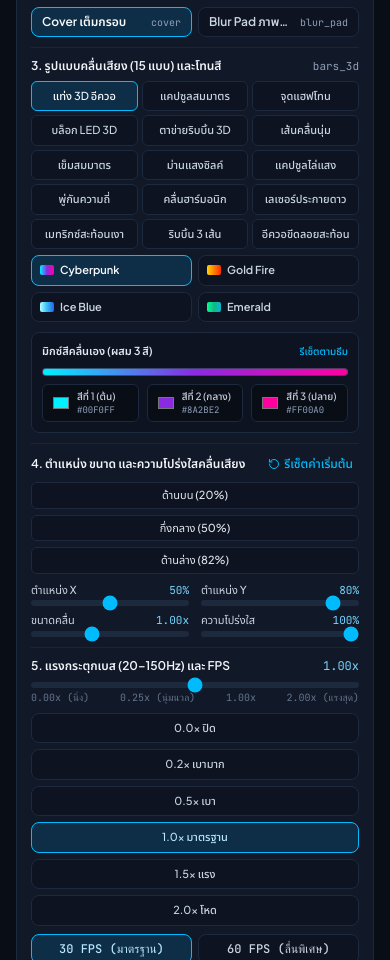
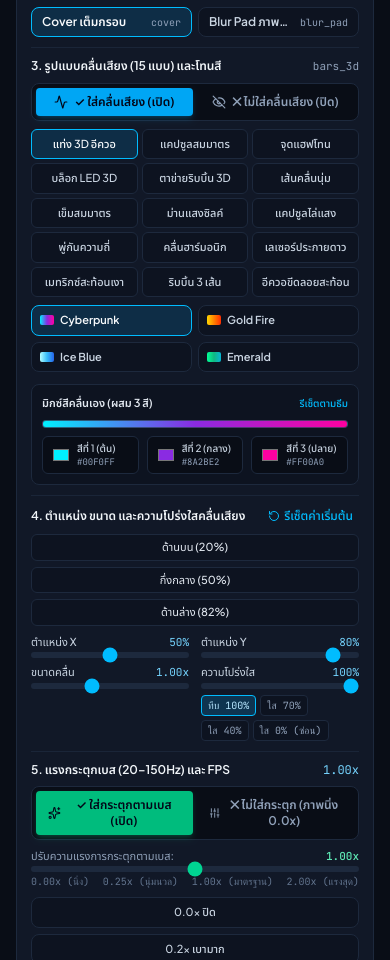
Before and after one commit to miximage-art-audio/miximage-studio, a React (Vite) app: page / in a window 390 px wide. Shown: the part 1040-2000 px from the top of the page. Built offline with nearby package versions, Linux system fonts and the light colour scheme.

Commit message:
feat(ui): add controls to toggle waveform display and bass bounce on/off with opacity presets

```diff
--- a/src/App.tsx
+++ b/src/App.tsx
@@ -78,6 +78,7 @@ export default function App() {
   const [ratio, setRatio] = useState<AspectRatioKey>('16:9');
   const [fitMode, setFitMode] = useState<FitMode>('cover');
   const [style, setStyle] = useState<WaveformStyle>('bars_3d');
+  const [showWaveform, setShowWaveform] = useState<boolean>(true);
   const [theme, setTheme] = useState<ColorThemeKey>('cyberpunk');
   const [colorMix, setColorMix] = useState<WaveformColorMix>(() =>
     getThemeColorMix('cyberpunk')
@@ -150,6 +151,7 @@ export default function App() {
     waveformLayout,
     mediaType,
     trimStartSec,
+    showWaveform,
   });
 
   paramsRef.current = {
@@ -162,6 +164,7 @@ export default function App() {
     waveformLayout,
     mediaType,
     trimStartSec,
+    showWaveform,
   };
 
   const customImgUrlRef = useRef<string | null>(null);
@@ -284,6 +287,7 @@ export default function App() {
         waveformLayout: wfLayout,
         mediaType: mType,
         trimStartSec: tStart,
+        showWaveform: isWfVisible,
       } = paramsRef.current;
       if (!canvas || !surface || !dsp) return { bassVal: 0, onsetFlux: 0 };
 
@@ -329,7 +333,8 @@ export default function App() {
         exactFrame,
         wfLayout,
         onsetFlux,
-        cMix
+        cMix,
+        isWfVisible
       );
       return { bassVal, onsetFlux };
     },
@@ -350,6 +355,7 @@ export default function App() {
     ratio,
     fitMode,
     style,
+    showWaveform,
     theme,
     colorMix,
     bassIntensity,
@@ -775,6 +781,7 @@ export default function App() {
                 ratio={ratio}
                 fitMode={fitMode}
                 style={style}
+                showWaveform={showWaveform}
                 theme={theme}
                 fps={fps}
                 bassIntensity={bassIntensity}
@@ -807,6 +814,7 @@ export default function App() {
                 ratio={ratio}
                 fitMode={fitMode}
                 style={style}
+                showWaveform={showWaveform}
                 theme={theme}
                 colorMix={colorMix}
                 bassIntensity={bassIntensity}
@@ -827,6 +835,7 @@ export default function App() {
                 onChangeRatio={setRatio}
                 onChangeFitMode={setFitMode}
                 onChangeStyle={handleChangeStyle}
+                onChangeShowWaveform={setShowWaveform}
                 onChangeTheme={handleChangeTheme}
                 onChangeColorMix={setColorMix}
                 onChangeBassIntensity={setBassIntensity}
@@ -856,6 +865,7 @@ export default function App() {
         videoEl={loadedVideo}
         renderDuration={effectiveDuration}
         songDuration={songDuration}
+        showWaveform={showWaveform}
         trimStartSec={trimStartSec}
         audioSamples={audioSamples}
         audioBuffer={audioBufferForRender}
--- a/src/components/ControlRail.tsx
+++ b/src/components/ControlRail.tsx
@@ -1,5 +1,5 @@
 import React, { useRef } from 'react';
-import { Film, ImagePlus, Music2, RotateCcw, Upload } from 'lucide-react';
+import { Activity, EyeOff, Film, ImagePlus, Music2, RotateCcw, Sliders, Sparkles, Upload } from 'lucide-react';
 import {
   ASPECT_RATIOS,
   AspectRatioKey,
@@ -35,6 +35,7 @@ interface ControlRailProps {
   ratio: AspectRatioKey;
   fitMode: FitMode;
   style: WaveformStyle;
+  showWaveform: boolean;
   theme: ColorThemeKey;
   colorMix: WaveformColorMix;
   bassIntensity: number;
@@ -51,6 +52,7 @@ interface ControlRailProps {
   onChangeRatio: (ratio: AspectRatioKey) => void;
   onChangeFitMode: (fit: FitMode) => void;
   onChangeStyle: (style: WaveformStyle) => void;
+  onChangeShowWaveform: (show: boolean) => void;
   onChangeTheme: (theme: ColorThemeKey) => void;
   onChangeColorMix: (next: WaveformColorMix) => void;
   onChangeBassIntensity: (val: number) => void;
@@ -73,6 +75,7 @@ export const ControlRail: React.FC<ControlRailProps> = ({
   ratio,
   fitMode,
   style,
+  showWaveform,
   theme,
   colorMix,
   bassIntensity,
@@ -89,6 +92,7 @@ export const ControlRail: React.FC<ControlRailProps> = ({
   onChangeRatio,
   onChangeFitMode,
   onChangeStyle,
+  onChangeShowWaveform,
   onChangeTheme,
   onChangeColorMix,
   onChangeBassIntensity,
@@ -100,6 +104,7 @@ export const ControlRail: React.FC<ControlRailProps> = ({
   const imgInputRef = useRef<HTMLInputElement>(null);
   const videoInputRef = useRef<HTMLInputElement>(null);
   const audioInputRef = useRef<HTMLInputElement>(null);
+  const lastNonZeroBassRef = useRef<number>(bassIntensity > 0 ? bassIntensity : 1.0);
 
   const updateLayout = (patch: Partial<WaveformLayoutConfig>) => {
     onChangeWaveformLayout(clampWaveformLayout({ ...waveformLayout, ...patch }));
@@ -452,22 +457,63 @@ export const ControlRail: React.FC<ControlRailProps> = ({
       <hr className="border-slate-800/80" />
 
       {/* 3. Waveform Style (15 styles) & Color Theme */}
-      <div className="flex flex-col gap-1.5">
+      <div className="flex flex-col gap-2">
         <div className="flex items-center justify-between gap-2">
           <h2 className="text-xs sm:text-sm font-semibold text-slate-100">
             3. รูปแบบคลื่นเสียง (15 แบบ) และโทนสี
           </h2>
-          <span className="text-[11px] font-mono text-slate-400">{style}</span>
+          <span className="text-[11px] font-mono text-slate-400">
+            {showWaveform ? style : 'ไม่ใส่คลื่นเสียง (ปิด)'}
+          </span>
         </div>
 
-        <div className="grid grid-cols-3 sm:grid-cols-5 gap-1">
+        {/* Toggle UI ใส่ หรือ ไม่ใส่ คลื่นเสียง */}
+        <div className="grid grid-cols-2 p-1 bg-[#090D16] border border-slate-800 rounded-lg gap-1">
+          <button
+            type="button"
+            onClick={() => onChangeShowWaveform(true)}
+            aria-pressed={showWaveform}
+            className={`py-1.5 px-3 rounded text-xs font-semibold flex items-center justify-center gap-1.5 transition-all ${
+              showWaveform
+                ? 'bg-sky-500 text-slate-950 shadow-md shadow-sky-500/20'
+                : 'text-slate-400 hover:text-slate-200 hover:bg-slate-800/60'
+            }`}
+          >
+            <Activity className="w-3.5 h-3.5" aria-hidden="true" />
+            <span>✓ ใส่คลื่นเสียง (เปิด)</span>
+          </button>
+          <button
+            type="button"
+            onClick={() => onChangeShowWaveform(false)}
+            aria-pressed={!showWaveform}
+            className={`py-1.5 px-3 rounded text-xs font-semibold flex items-center justify-center gap-1.5 transition-all ${
+              !showWaveform
+                ? 'bg-rose-500/20 text-rose-300 border border-rose-500/50 shadow-sm'
+                : 'text-slate-400 hover:text-slate-200 hover:bg-slate-800/60'
+            }`}
+          >
+            <EyeOff className="w-3.5 h-3.5" aria-hidden="true" />
+            <span>✕ ไม่ใส่คลื่นเสียง (ปิด)</span>
+          </button>
+        </div>
+
+        {!showWaveform && (
+          <div className="text-[11px] text-amber-300/90 bg-amber-950/20 border border-amber-900/30 rounded-lg p-2 leading-relaxed">
+            ℹ️ <strong>กำลังปิดคลื่นเสียง:</strong> วิดีโอจะเน้นเฉพาะภาพหรือวิดีโอพื้นหลัง (สามารถคลิกเลือกรูปแบบด้านล่างเพื่อเปิดใช้งานคลื่นเสียงได้ทันที)
+          </div>
+        )}
+
+        <div className={`grid grid-cols-3 sm:grid-cols-5 gap-1 transition-opacity ${!showWaveform ? 'opacity-50' : 'opacity-100'}`}>
           {WAVEFORM_STYLES.map((item) => {
-            const active = style === item.key;
+            const active = showWaveform && style === item.key;
             return (
               <button
                 key={item.key}
                 type="button"
-                onClick={() => onChangeStyle(item.key)}
+                onClick={() => {
+                  onChangeShowWaveform(true);
+                  onChangeStyle(item.key);
+                }}
                 aria-pressed={active}
                 title={`${item.label} (${item.key}) — ${item.description}`}
                 className={`px-1.5 py-1.5 rounded-md border text-center transition-colors focus-visible:outline-none focus-visible:ring-2 focus-visible:ring-sky-400 ${
@@ -698,6 +744,53 @@ export const ControlRail: React.FC<ControlRailProps> = ({
               onChange={(e) => updateLayout({ opacity: parseFloat(e.target.value) })}
               className="w-full h-1.5 bg-slate-800 rounded-lg appearance-none cursor-pointer accent-sky-400"
             />
+            {/* Quick Presets for Transparency / Opacity */}
+            <div className="flex items-center gap-1 mt-1 flex-wrap">
+              <button
+                type="button"
+                onClick={() => updateLayout({ opacity: 1.0 })}
+                className={`px-1.5 py-0.5 rounded text-[10px] font-mono border transition-colors ${
+                  Math.abs(waveformLayout.opacity - 1.0) < 0.05
+                    ? 'border-sky-400 bg-sky-500/20 text-sky-200'
+                    : 'border-slate-800 bg-[#0D1320] text-slate-400 hover:text-slate-200'
+                }`}
+              >
+                ทึบ 100%
+              </button>
+              <button
+                type="button"
+                onClick={() => updateLayout({ opacity: 0.7 })}
+                className={`px-1.5 py-0.5 rounded text-[10px] font-mono border transition-colors ${
+                  Math.abs(waveformLayout.opacity - 0.7) < 0.05
+                    ? 'border-sky-400 bg-sky-500/20 text-sky-200'
+                    : 'border-slate-800 bg-[#0D1320] text-slate-400 hover:text-slate-200'
+                }`}
+              >
+                ใส 70%
+              </button>
+              <button
+                type="button"
+                onClick={() => updateLayout({ opacity: 0.4 })}
+                className={`px-1.5 py-0.5 rounded text-[10px] font-mono border transition-colors ${
+                  Math.abs(waveformLayout.opacity - 0.4) < 0.05
+                    ? 'border-sky-400 bg-sky-500/20 text-sky-200'
+                    : 'border-slate-800 bg-[#0D1320] text-slate-400 hover:text-slate-200'
+                }`}
+              >
+                ใส 40%
+              </button>
+              <button
+                type="button"
+                onClick={() => updateLayout({ opacity: 0.0 })}
+                className={`px-1.5 py-0.5 rounded text-[10px] font-mono border transition-colors ${
+                  waveformLayout.opacity <= 0.05
+                    ? 'border-rose-400 bg-rose-500/20 text-rose-200'
+                    : 'border-slate-800 bg-[#0D1320] text-slate-400 hover:text-slate-200'
+                }`}
+              >
+                ใส 0% (ซ่อน)
+              </button>
+            </div>
           </div>
         </div>
       </div>
@@ -714,14 +807,63 @@ export const ControlRail: React.FC<ControlRailProps> = ({
             data-testid="bass-intensity-value"
             className="text-xs font-mono tabular-nums text-sky-300"
           >
+            {bassIntensity > 0 ? `${bassIntensity.toFixed(2)}x` : 'ไม่ใส่กระตุก (ปิด)'}
+          </span>
+        </div>
+
+        {/* Toggle UI ใส่ หรือ ไม่ใส่ กระตุกตามเบส */}
+        <div className="grid grid-cols-2 p-1 bg-[#090D16] border border-slate-800 rounded-lg gap-1">
+          <button
+            type="button"
+            onClick={() => {
+              if (bassIntensity === 0) {
+                onChangeBassIntensity(lastNonZeroBassRef.current || 1.0);
+              }
+            }}
+            aria-pressed={bassIntensity > 0}
+            className={`py-1.5 px-3 rounded text-xs font-semibold flex items-center justify-center gap-1.5 transition-all ${
+              bassIntensity > 0
+                ? 'bg-emerald-500 text-slate-950 shadow-md shadow-emerald-500/20'
+                : 'text-slate-400 hover:text-slate-200 hover:bg-slate-800/60'
+            }`}
+          >
+            <Sparkles className="w-3.5 h-3.5" aria-hidden="true" />
+            <span>✓ ใส่กระตุกตามเบส (เปิด)</span>
+          </button>
+          <button
+            type="button"
+            onClick={() => {
+              if (bassIntensity > 0) {
+                lastNonZeroBassRef.current = bassIntensity;
+              }
+              onChangeBassIntensity(0.0);
+            }}
+            aria-pressed={bassIntensity === 0}
+            className={`py-1.5 px-3 rounded text-xs font-semibold flex items-center justify-center gap-1.5 transition-all ${
+              bassIntensity === 0
+                ? 'bg-amber-500/20 text-amber-300 border border-amber-500/50 shadow-sm'
+                : 'text-slate-400 hover:text-slate-200 hover:bg-slate-800/60'
+            }`}
+          >
+            <Sliders className="w-3.5 h-3.5" aria-hidden="true" />
+            <span>✕ ไม่ใส่กระตุก (ภาพนิ่ง 0.0x)</span>
+          </button>
+        </div>
+
+        {bassIntensity === 0 ? (
+          <div className="text-[11px] text-amber-300/90 bg-amber-950/20 border border-amber-900/30 rounded-lg p-2 leading-relaxed">
+            ℹ️ <strong>ปิดแรงกระตุกเบสอยู่:</strong> ภาพพื้นหลังจะอยู่นิ่งสนิท ไม่มีการซูมหรือสั่นไหวตามจังหวะเบส (สามารถคลิกเลือกปุ่มความแรงด้านล่างเพื่อเปิดใช้งานได้ทันที)
+          </div>
+        ) : (
+          <div className="flex flex-col gap-0.5">
+            <div className="flex items-center justify-between text-[11px] text-slate-400">
+              <label htmlFor="bass-intensity-slider">
+                ปรับความแรงการกระตุกตามเบส:
+              </label>
+              <span className="font-mono text-emerald-300 font-medium">
                 {bassIntensity.toFixed(2)}x
               </span>
             </div>
-
-        <div className="flex flex-col gap-0.5">
-          <label htmlFor="bass-intensity-slider" className="sr-only">
-            ปรับความแรงการกระตุกตามเบสแบบละเอียด
-          </label>
             <input
               id="bass-intensity-slider"
               type="range"
@@ -729,16 +871,21 @@ export const ControlRail: React.FC<ControlRailProps> = ({
               max={2}
               step={0.05}
               value={bassIntensity}
-            onChange={(e) => onChangeBassIntensity(parseFloat(e.target.value))}
-            className="w-full h-1.5 bg-slate-800 rounded-lg appearance-none cursor-pointer accent-sky-400"
+              onChange={(e) => {
+                const val = parseFloat(e.target.value);
+                if (val > 0) lastNonZeroBassRef.current = val;
+                onChangeBassIntensity(val);
+              }}
+              className="w-full h-1.5 bg-slate-800 rounded-lg appearance-none cursor-pointer accent-emerald-400"
             />
             <div className="flex justify-between text-[10px] font-mono text-slate-500">
               <span>0.00x (นิ่ง)</span>
               <span>0.25x (นุ่มนวล)</span>
-            <span>1.00x</span>
+              <span>1.00x (มาตรฐาน)</span>
               <span>2.00x (แรงสุด)</span>
             </div>
           </div>
+        )}
 
         <div className={`grid gap-1.5 ${DEMO_ARTWORKS.length === 1 ? 'grid-cols-1' : 'grid-cols-3'}`}>
           {BASS_INTENSITY_PRESETS.map((preset) => {
@@ -747,11 +894,14 @@ export const ControlRail: React.FC<ControlRailProps> = ({
               <button
                 key={preset.value}
                 type="button"
-                onClick={() => onChangeBassIntensity(preset.value)}
+                onClick={() => {
+                  if (preset.value > 0) lastNonZeroBassRef.current = preset.value;
+                  onChangeBassIntensity(preset.value);
+                }}
                 aria-pressed={active}
                 className={`px-2 py-1.5 rounded-lg border text-[11px] font-medium whitespace-nowrap transition-colors focus-visible:outline-none focus-visible:ring-2 focus-visible:ring-sky-400 ${
                   active
-                    ? 'border-sky-400 bg-sky-500/15 text-sky-200'
+                    ? 'border-emerald-400 bg-emerald-500/20 text-emerald-200 font-semibold shadow-sm'
                     : 'border-slate-800 bg-[#0D1320] text-slate-300 hover:border-slate-600'
                 }`}
               >
--- a/src/components/RenderExportModal.tsx
+++ b/src/components/RenderExportModal.tsx
@@ -31,6 +31,7 @@ export interface RenderExportModalProps {
   videoEl?: HTMLVideoElement | null;
   renderDuration?: number;
   songDuration?: number;
+  showWaveform?: boolean;
   trimStartSec?: number;
   audioSamples: Float32Array | null;
   audioBuffer: AudioBuffer | null;
@@ -68,6 +69,7 @@ export const RenderExportModal: React.FC<RenderExportModalProps> = ({
   videoEl,
   renderDuration,
   songDuration,
+  showWaveform = true,
   trimStartSec = 0,
   audioSamples,
   audioBuffer,
@@ -245,7 +247,8 @@ export const RenderExportModal: React.FC<RenderExportModalProps> = ({
           exactFrame,
           waveformLayout,
           onsetFlux,
-          colorMix
+          colorMix,
+          showWaveform
         );
       };
 
@@ -647,9 +650,9 @@ export const RenderExportModal: React.FC<RenderExportModalProps> = ({
             <span>อัตราส่วน: {ratio}</span>
             <span>ขนาด: {outW}×{outH} px</span>
             <span>FPS: {fps}</span>
-            <span>คลื่น: {style}</span>
+            <span>คลื่น: {showWaveform ? style : 'ไม่ใส่ (ปิด)'}</span>
             <span>ความยาว: {formatTime(selectedDuration)}</span>
-            <span>เบส: {bassIntensity.toFixed(1)}x</span>
+            <span>เบส: {bassIntensity > 0 ? `${bassIntensity.toFixed(1)}x` : 'ไม่ใส่ (ปิดสั่น)'}</span>
           </div>
 
           {(isBusy || status === 'done') && (
@@ -676,7 +679,7 @@ export const RenderExportModal: React.FC<RenderExportModalProps> = ({
               />
               <a
                 href={videoUrl}
-                download={`miximage_${ratio.replace(':', 'x')}_${style}_${fps}fps.${videoFormat.extension}`}
+                download={`miximage_${ratio.replace(':', 'x')}_${showWaveform ? style : 'no_wave'}_${fps}fps.${videoFormat.extension}`}
                 className="inline-flex items-center justify-center gap-2 px-4 py-2.5 rounded-lg bg-emerald-500 hover:bg-emerald-400 text-slate-950 text-sm font-semibold transition-colors"
               >
                 <Download className="w-4 h-4" aria-hidden="true" />
--- a/src/components/StudioStage.tsx
+++ b/src/components/StudioStage.tsx
@@ -17,6 +17,7 @@ interface StudioStageProps {
   ratio: AspectRatioKey;
   fitMode: FitMode;
   style: WaveformStyle;
+  showWaveform?: boolean;
   theme: ColorThemeKey;
   fps: FpsOption;
   bassIntensity: number;
@@ -50,6 +51,7 @@ export const StudioStage: React.FC<StudioStageProps> = ({
   ratio,
   fitMode,
   style,
+  showWaveform = true,
   theme,
   fps,
   bassIntensity,
@@ -245,6 +247,14 @@ export const StudioStage: React.FC<StudioStageProps> = ({
           </div>
         </div>
 
+        {showWaveform === false ? (
+          <div className="text-[11px] text-amber-300/90 bg-amber-950/20 border border-amber-900/30 rounded px-2.5 py-1 shrink-0 flex items-center justify-between">
+            <span>✕ ปิดคลื่นเสียงอยู่ (เน้นเฉพาะภาพพื้นหลัง/วิดีโอ)</span>
+            <span className="font-mono text-slate-400">
+              กระตุกตามเบส: {bassIntensity > 0 ? `${bassIntensity.toFixed(1)}x` : 'ปิดสั่น'}
+            </span>
+          </div>
+        ) : (
           <p className="text-[11px] text-slate-500 shrink-0">
             ลากเมาส์หรือนิ้วบนภาพพรีวิวเพื่อย้ายตำแหน่งคลื่นเสียงได้ทันที · ขนาด{' '}
             <span className="font-mono tabular-nums text-slate-400">
@@ -253,8 +263,13 @@ export const StudioStage: React.FC<StudioStageProps> = ({
             · โปร่งใส{' '}
             <span className="font-mono tabular-nums text-slate-400">
               {Math.round(waveformLayout.opacity * 100)}%
+            </span>{' '}
+            · กระตุกเบส:{' '}
+            <span className="font-mono tabular-nums text-slate-400">
+              {bassIntensity > 0 ? `${bassIntensity.toFixed(1)}x` : 'ปิดสั่น'}
             </span>
           </p>
+        )}
       </div>
 
       {/* Transport & Real-Time DSP Telemetry Strip */}
--- a/src/engine/renderer.ts
+++ b/src/engine/renderer.ts
@@ -223,7 +223,8 @@ export function renderStudioFrame(
   framePhase = 0,
   layout?: WaveformLayoutConfig,
   onsetFlux?: number,
-  customColors?: WaveformColorMix
+  customColors?: WaveformColorMix,
+  showWaveform = true
 ): void {
   const { width: w, height: h, baseCanvas, overlayCanvas, glowCanvas, workCanvas } = surface;
   const theme = COLOR_THEMES[themeKey] ?? COLOR_THEMES.cyberpunk;
@@ -270,7 +271,7 @@ export function renderStudioFrame(
   }
   targetCtx.restore();
 
-  if (wfLayout.opacity <= 0.001) {
+  if (!showWaveform || wfLayout.opacity <= 0.001) {
     return;
   }
 
```
Also changed, not shown: 1 other file (tests, documents, lock files or other folders). Lines whose indentation alone changed are shown as unchanged.
